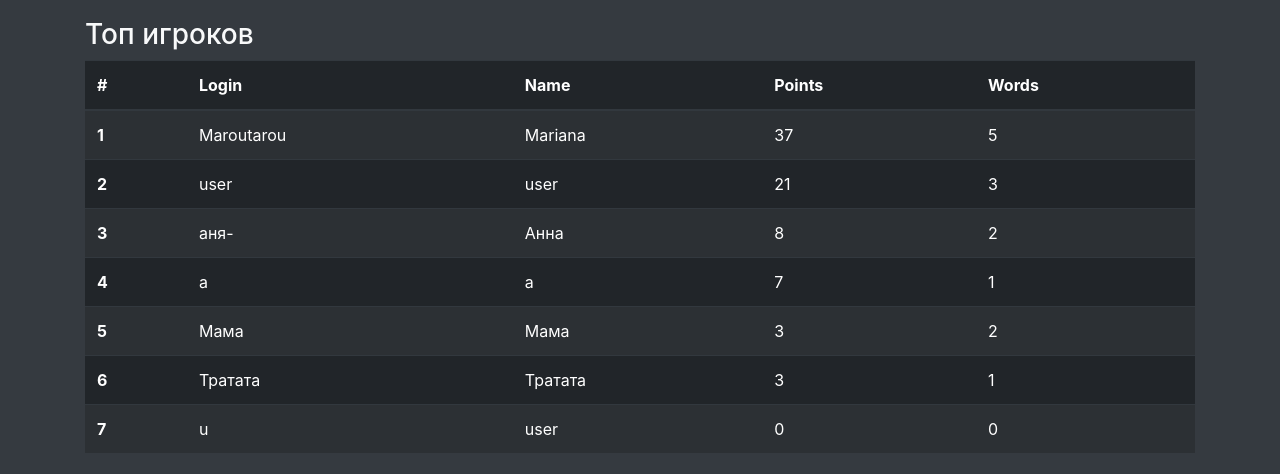
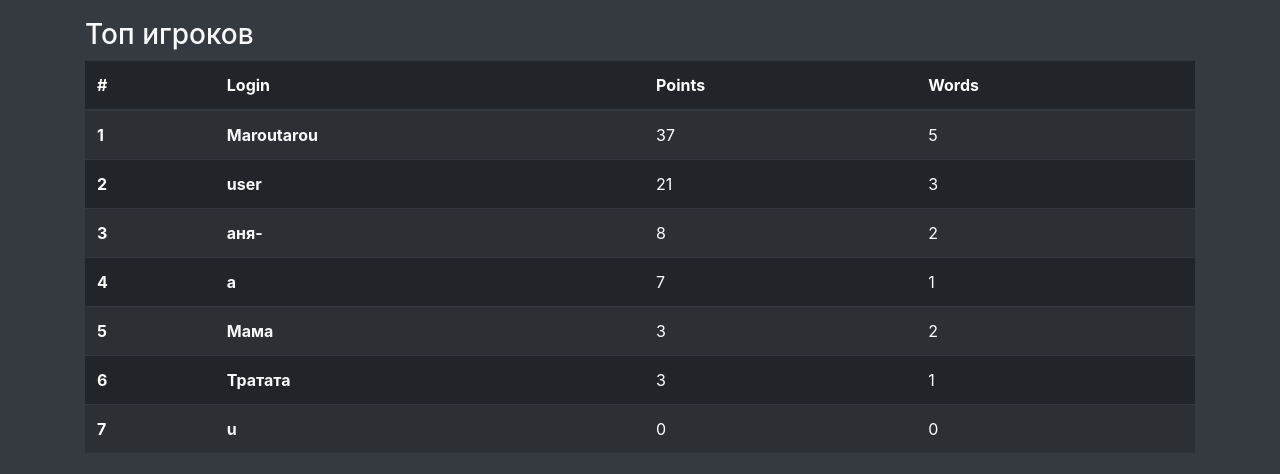
Before and after one commit to chepyr/yandex-web, a Flask app: page /top in a window 1280 px wide. Shown: the part 62-536 px from the top of the page. Run offline with Flask 2, Linux system fonts and the light colour scheme; a user stored in the database is signed in; data comes from the database, SQL or seed files in the repository; some libraries are stand-ins or nearby versions.

Commit message:
Теперь в таблице с топом пользователей логин является ссылкой на страницу пользователя

```diff
--- a/main.py
+++ b/main.py
@@ -56,7 +56,7 @@ def get_points_word(points):
 def unauthorized(error):
     """Обработчик ошибки 401 - Неавторизованный пользователь"""
     return render_template('error.html',
-                           error_message='Пожалуйста, зарегистрируйтесь')
+                           error_message='Пожалуйста, войдите в аккаунт')
 
 
 @app.errorhandler(500)
@@ -91,12 +91,14 @@ def profile_default():
 @app.route('/profile/<login>', methods=['GET', 'POST'])
 @login_required
 def profile(login):
-    if current_user.is_authenticated:
+    if current_user.login == login:
         user = current_user
+        guest_mode = False
     else:
         db_sess = db_session.create_session()
         user = db_sess.query(User).filter(User.login == login).first()
-    return render_template('profile.html', user=user)
+        guest_mode = True
+    return render_template('profile.html', user=user, guest_mode=guest_mode)
 
 
 @app.route('/login', methods=['GET', 'POST'])
--- a/templates/profile.html
+++ b/templates/profile.html
@@ -20,10 +20,12 @@
     <strong>Угадано слов:</strong> {{ user.guessed_count }}
 </p>
 
+{% if not guest_mode %}
 <!-- Button trigger modal -->
 <button type="button" class="btn btn-light" data-toggle="modal" data-target="#exampleModalCenter">
     Выйти из аккаунта
 </button>
+{% endif %}
 
 <!-- Modal -->
 <div class="modal fade text-dark" id="exampleModalCenter" tabindex="-1" role="dialog"
--- a/templates/top.html
+++ b/templates/top.html
@@ -14,7 +14,6 @@
     <tr>
         <th scope="col">#</th>
         <th scope="col">Login</th>
-        <th scope="col">Name</th>
         <th scope="col">Points</th>
         <th scope="col">Words</th>
     </tr>
@@ -25,8 +24,11 @@
     <tr>
 
         <th scope="row">{{ loop.index }}</th>
-        <td>{{ user.login }}</td>
-        <td>{{ user.name }}</td>
+        <td>
+            <a href="/profile/{{ user.login }}" class="text-light">
+                <strong>{{ user.login }}</strong>
+            </a>
+        </td>
         <td>{{ user.points }}</td>
         <td>{{ user.guessed_count }}</td>
 
```
